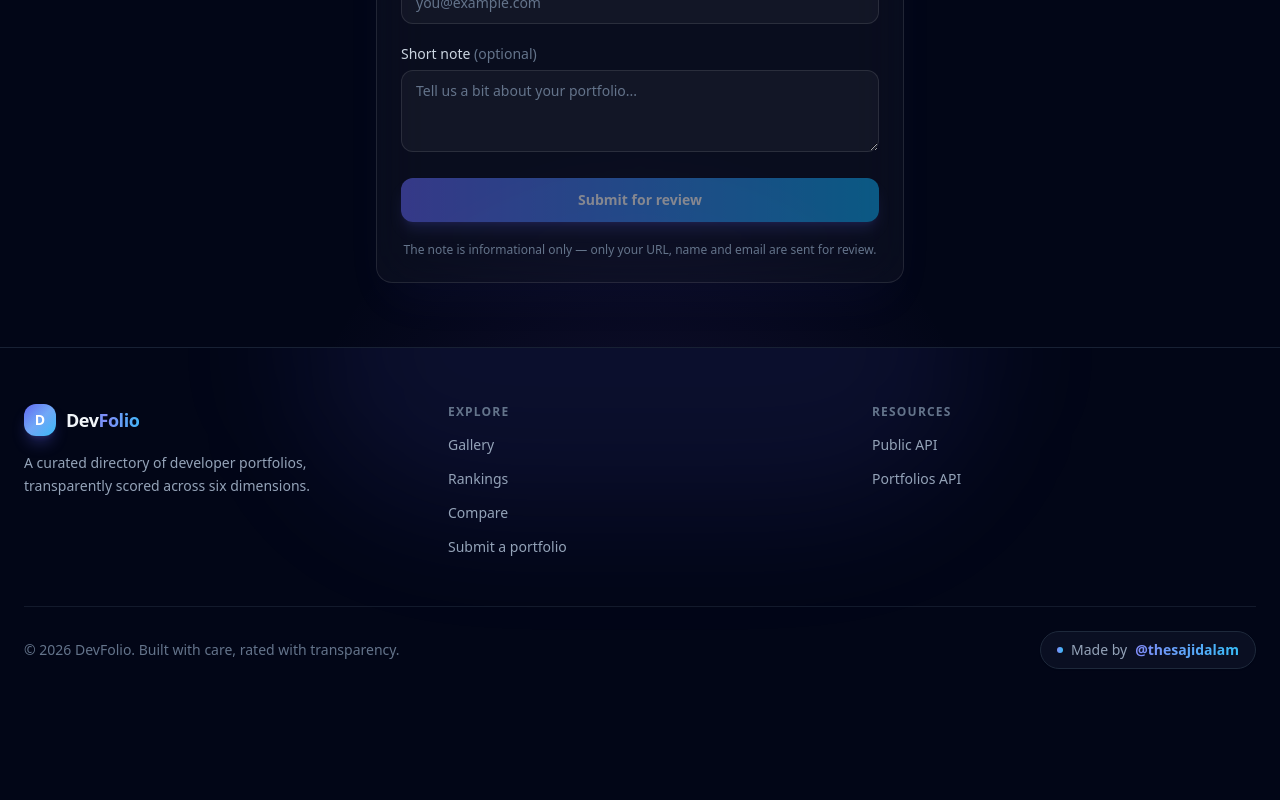
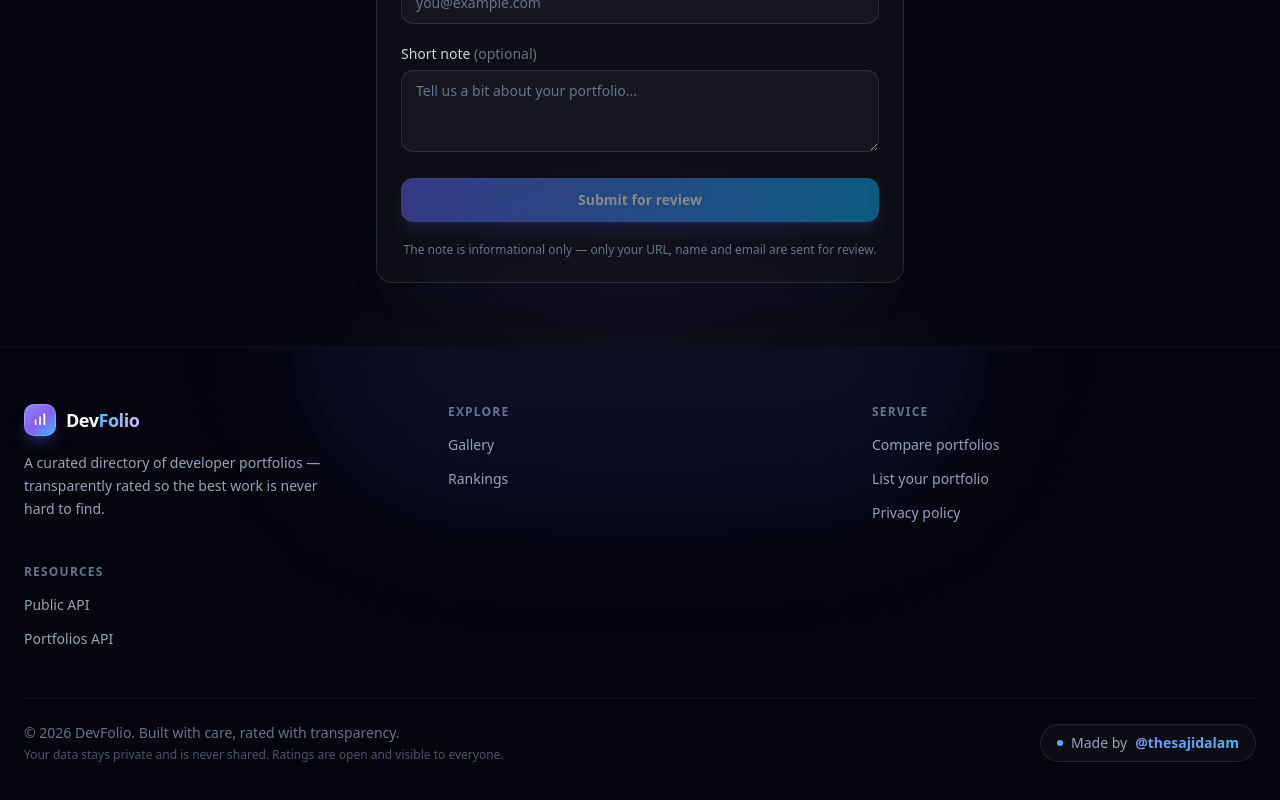
Before and after one commit to thesajidalam/developer-portfolio, a Next.js app: page /submit in a window 1280 px wide. Shown: the part 486-1286 px from the top of the page. Before the commit the page ends 1211 px from the top, so only its background shows below. Built offline with nearby package versions, Linux system fonts and the light colour scheme; no server answers.

Commit message:
refine: premium world-class scheme, themed dropdowns, real top-portfolio hero, privacy policy, no-scroll pagination

```diff
--- a/src/app/globals.css
+++ b/src/app/globals.css
@@ -3,10 +3,11 @@
 @tailwind utilities;
 
 :root {
-  --background: #060914;
-  --foreground: #f1f5f9;
-  --indigo: #6366f1;
-  --sky: #38bdf8;
+  --background: #06070f;
+  --foreground: #f4f6fb;
+  color-scheme: dark;
+  --indigo: #7066ff;
+  --sky: #22d3ee;
 }
 
 * {
@@ -29,34 +30,63 @@ body {
   overflow-x: hidden;
 }
 
-/* ---- premium scrollbar ------------------------------------------------ */
+/* ---- theme native form controls (fixes white dropdowns) ----------------- */
+select,
+input,
+textarea {
+  color-scheme: dark;
+}
+select option,
+select optgroup {
+  background-color: #0b1020;
+  color: #e7ecf7;
+}
+select option:disabled {
+  color: #64748b;
+}
+
+/* ---- premium focus rings -------------------------------------------------- */
+:focus-visible {
+  outline: 2px solid rgb(112 102 255 / 0.7);
+  outline-offset: 2px;
+  border-radius: 4px;
+}
+a:focus-visible,
+button:focus-visible,
+input:focus-visible,
+select:focus-visible,
+textarea:focus-visible {
+  outline-color: rgb(34 211 238 / 0.6);
+}
+
+/* ---- premium scrollbar -------------------------------------------------- */
 ::-webkit-scrollbar {
   width: 10px;
   height: 10px;
 }
 ::-webkit-scrollbar-track {
-  background: #0b1020;
+  background: #0a0e1a;
 }
 ::-webkit-scrollbar-thumb {
-  background: linear-gradient(180deg, rgb(99 102 241 / 0.6), rgb(56 189 248 / 0.5));
+  background: linear-gradient(180deg, rgb(112 102 255 / 0.65), rgb(34 211 238 / 0.5));
   border-radius: 999px;
-  border: 2px solid #0b1020;
+  border: 2px solid #0a0e1a;
 }
 ::-webkit-scrollbar-thumb:hover {
-  background: linear-gradient(180deg, rgb(99 102 241 / 0.85), rgb(56 189 248 / 0.7));
+  background: linear-gradient(180deg, rgb(112 102 255 / 0.9), rgb(34 211 238 / 0.7));
 }
 ::selection {
-  background: rgb(99 102 241 / 0.4);
+  background: rgb(112 102 255 / 0.4);
   color: #fff;
 }
 
-/* ---- ambient aurora background ---------------------------------------- */
+/* ---- ambient aurora background ------------------------------------------- */
 @layer utilities {
   .bg-aurora {
     background:
-      radial-gradient(900px circle at 12% -10%, rgb(99 102 241 / 0.22), transparent 42%),
-      radial-gradient(1000px circle at 95% -5%, rgb(56 189 248 / 0.16), transparent 45%),
-      radial-gradient(700px circle at 50% 120%, rgb(139 92 246 / 0.10), transparent 50%);
+      radial-gradient(900px circle at 12% -10%, rgb(112 102 255 / 0.22), transparent 42%),
+      radial-gradient(1000px circle at 95% -5%, rgb(34 211 238 / 0.14), transparent 45%),
+      radial-gradient(700px circle at 50% 120%, rgb(167 139 250 / 0.10), transparent 50%);
   }
 
   .bg-grid {
@@ -69,7 +99,7 @@ body {
   }
 }
 
-/* ---- cinematic entrance animations ------------------------------------- */
+/* ---- cinematic entrance animations --------------------------------------- */
 @layer utilities {
   .animate-hero {
     animation: heroIn 0.9s cubic-bezier(0.16, 1, 0.3, 1) both;
@@ -94,7 +124,7 @@ body {
   }
 }
 
-/* ---- scroll reveal ------------------------------------------------------ */
+/* ---- scroll reveal -------------------------------------------------------- */
 .reveal {
   opacity: 0;
   transform: translateY(26px);
@@ -106,16 +136,16 @@ body {
   transform: translateY(0);
 }
 
-/* ---- premium interactive surfaces ---------------------------------------- */
+/* ---- premium interactive surfaces ------------------------------------------ */
 @layer utilities {
   .glass {
-    background: rgb(15 23 42 / 0.55);
+    background: rgb(11 16 32 / 0.55);
     backdrop-filter: blur(16px) saturate(140%);
     -webkit-backdrop-filter: blur(16px) saturate(140%);
     border: 1px solid rgb(148 163 184 / 0.12);
   }
   .glass-strong {
-    background: rgb(10 15 30 / 0.78);
+    background: rgb(8 11 22 / 0.78);
     backdrop-filter: blur(20px) saturate(150%);
     -webkit-backdrop-filter: blur(20px) saturate(150%);
     border: 1px solid rgb(148 163 184 / 0.14);
@@ -124,19 +154,19 @@ body {
 
 /* animated gradient text */
 .text-gradient {
-  background: linear-gradient(90deg, #818cf8, #38bdf8, #818cf8);
-  background-size: 200% auto;
+  background: linear-gradient(90deg, #a5b4fc, #38bdf8, #c4b5fd, #a5b4fc);
+  background-size: 300% auto;
   -webkit-background-clip: text;
   background-clip: text;
   color: transparent;
-  animation: gradientMove 6s linear infinite;
+  animation: gradientMove 8s linear infinite;
 }
 @keyframes gradientMove {
   0% { background-position: 0% center; }
-  100% { background-position: 200% center; }
+  100% { background-position: 300% center; }
 }
 
-/* ---- shine sweep on buttons/cards ---------------------------------------- */
+/* ---- shine sweep on buttons/cards ------------------------------------------ */
 .shine {
   position: relative;
   overflow: hidden;
@@ -154,7 +184,6 @@ body {
   transform: translateX(120%);
 }
 
-/* soft breathing glow used on hero orbs / primary CTAs */
 @keyframes floatSlow {
   0%, 100% { transform: translateY(0) translateX(0); }
   33% { transform: translateY(-22px) translateX(16px); }
@@ -172,7 +201,6 @@ body {
   animation: pulseGlow 5s ease-in-out infinite;
 }
 
-/* shimmer skeleton */
 @keyframes shimmer {
   0% { background-position: -400px 0; }
   100% { background-position: 400px 0; }
@@ -183,7 +211,7 @@ body {
   animation: shimmer 1.6s linear infinite;
 }
 
-/* respectful of users who prefer reduced motion ---------------------------- */
+/* respectful of users who prefer reduced motion ------------------------------ */
 @media (prefers-reduced-motion: reduce) {
   html {
     scroll-behavior: auto;
--- a/src/app/layout.tsx
+++ b/src/app/layout.tsx
@@ -29,7 +29,7 @@ export const metadata: Metadata = {
 }
 
 export const viewport: Viewport = {
-  themeColor: '#0f172a',
+  themeColor: '#06070f',
   width: 'device-width',
   initialScale: 1,
 }
@@ -37,7 +37,7 @@ export const viewport: Viewport = {
 export default function RootLayout({ children }: { children: React.ReactNode }) {
   return (
     <html lang="en">
-      <body className="min-h-screen bg-slate-950 text-slate-100 antialiased">
+      <body className="min-h-screen bg-[#06070f] text-slate-100 antialiased">
         <Navbar />
         <main className="flex min-h-[calc(100vh-10rem)] flex-col">{children}</main>
         <Footer />
--- /dev/null
+++ b/src/app/privacy/page.tsx
@@ -0,0 +1,92 @@
+import type { Metadata } from 'next'
+import Link from 'next/link'
+
+export const metadata: Metadata = {
+  title: 'Privacy policy',
+  description:
+    'How DevFolio handles your data — private by default, transparent by design.',
+}
+
+const sections = [
+  {
+    title: 'What we store',
+    body: 'When you submit a portfolio, we store the details you provide — your name, the URL of your portfolio, and any optional contact details — so that your listing can be created and kept up to date. We store the minimum needed to run the directory, and nothing more.',
+  },
+  {
+    title: 'Ratings are public — your details are not',
+    body: 'Scores, ranks and computed metrics are shown openly on DevFolio because transparency is the heart of the service — anyone can see how a rating was reached. Your private details, however, are never published and are only ever used to manage your listing.',
+  },
+  {
+    title: 'Your data is never sold',
+    body: 'We do not sell, rent, or trade your personal information with anyone. Full stop. DevFolio has no advertising platform and no data brokers, and we keep it that way by design.',
+  },
+  {
+    title: 'Security & storage',
+    body: 'Your information is stored securely with industry-standard access controls and encrypted in transit. Access is limited to the minimum required to operate the service.',
+  },
+  {
+    title: 'Your control',
+    body: 'You can update a submitted listing at any time, and you may request that your portfolio and its associated data be removed from the directory whenever you wish.',
+  },
+  {
+    title: 'Contact',
+    body: 'If you have any questions about how DevFolio protects your data, reach out through the GitHub profile linked in the footer — we respond promptly.',
+  },
+]
+
+export default function PrivacyPolicyPage() {
+  return (
+    <section className="relative overflow-hidden bg-aurora">
+      <div className="pointer-events-none absolute inset-0 bg-grid" />
+      <div className="relative mx-auto max-w-3xl px-4 py-20 sm:px-6 sm:py-28">
+        <p className="animate-hero mb-3 text-xs font-semibold uppercase tracking-[0.25em] text-sky-400">
+          Privacy policy
+        </p>
+        <h1 className="animate-hero delay-1 text-3xl font-bold tracking-tight text-white sm:text-5xl">
+          Private by default.
+          <br />
+          <span className="text-gradient">Transparent by design.</span>
+        </h1>
+        <p className="animate-hero delay-2 mt-5 max-w-xl text-base leading-relaxed text-slate-400">
+          DevFolio is built on a simple promise: your information stays safe and
+          never leaves the service. Our ratings are open to everyone, but your
+          personal details are always yours.
+        </p>
+
+        <div className="animate-hero delay-3 mt-12 space-y-5">
+          {sections.map((s, i) => (
+            <div
+              key={s.title}
+              className="glass rounded-2xl p-6 transition-colors hover:border-indigo-500/30 sm:p-7"
+            >
+              <div className="flex items-start gap-4">
+                <span className="mt-0.5 flex h-7 w-7 shrink-0 items-center justify-center rounded-lg bg-gradient-to-br from-indigo-500 to-sky-400 text-xs font-bold text-white">
+                  {i + 1}
+                </span>
+                <div>
+                  <h2 className="text-lg font-semibold text-white">{s.title}</h2>
+                  <p className="mt-2 text-sm leading-relaxed text-slate-400">{s.body}</p>
+                </div>
+              </div>
+            </div>
+          ))}
+        </div>
+
+        <div className="animate-hero delay-4 mt-12 flex flex-wrap items-center gap-4">
+          <Link
+            href="/submit"
+            className="shine rounded-lg bg-gradient-to-r from-indigo-500 to-sky-500 px-5 py-2.5 text-sm font-semibold text-white shadow-lg shadow-indigo-500/25 transition-all hover:scale-[1.03] hover:shadow-xl active:scale-95"
+          >
+            Add your portfolio
+          </Link>
+          <Link
+            href="/"
+            className="rounded-lg border border-white/10 bg-white/[0.03] px-5 py-2.5 text-sm font-medium text-slate-300 transition-colors hover:border-indigo-500/50 hover:text-white"
+          >
+            ← Back to gallery
+          </Link>
+        </div>
+      </div>
+    </section>
+  )
+}
--- a/src/app/rankings/page.tsx
+++ b/src/app/rankings/page.tsx
@@ -110,6 +110,7 @@ export default async function RankingsPage({
           {page > 1 ? (
             <Link
               href={`/rankings?page=${page - 1}`}
+              scroll={false}
               className="rounded-lg border border-white/10 bg-white/[0.03] px-4 py-2 text-sm font-medium text-slate-300 transition-colors hover:border-indigo-500/50 hover:text-white"
             >
               ← Previous
@@ -122,6 +123,7 @@ export default async function RankingsPage({
           {page < result.meta.totalPages ? (
             <Link
               href={`/rankings?page=${page + 1}`}
+              scroll={false}
               className="shine rounded-lg bg-gradient-to-r from-indigo-500 to-sky-500 px-4 py-2 text-sm font-semibold text-white shadow-lg shadow-indigo-500/25 transition-all hover:scale-[1.03] hover:shadow-xl hover:shadow-indigo-500/40 active:scale-95"
             >
               Next →
--- a/src/components/Footer.tsx
+++ b/src/components/Footer.tsx
@@ -7,8 +7,14 @@ const cols: { title: string; links: { href: string; label: string }[] }[] = [
     links: [
       { href: '/', label: 'Gallery' },
       { href: '/rankings', label: 'Rankings' },
-      { href: '/compare', label: 'Compare' },
-      { href: '/submit', label: 'Submit a portfolio' },
+    ],
+  },
+  {
+    title: 'Service',
+    links: [
+      { href: '/compare', label: 'Compare portfolios' },
+      { href: '/submit', label: 'List your portfolio' },
+      { href: '/privacy', label: 'Privacy policy' },
     ],
   },
   {
@@ -22,14 +28,15 @@ const cols: { title: string; links: { href: string; label: string }[] }[] = [
 
 export function Footer() {
   return (
-    <footer className="relative overflow-hidden border-t border-slate-800/80 bg-slate-950">
+    <footer className="relative overflow-hidden border-t border-white/5 bg-[#04050d]">
       <div className="pointer-events-none absolute -top-40 left-1/2 h-80 w-[42rem] -translate-x-1/2 rounded-full bg-indigo-500/10 blur-3xl" />
+      <div className="pointer-events-none absolute -bottom-32 right-0 h-72 w-96 rounded-full bg-sky-500/8 blur-3xl" />
       <div className="relative mx-auto max-w-7xl px-4 py-14 sm:px-6">
         <div className="grid gap-10 sm:grid-cols-3">
           <div className="space-y-4">
             <Logo />
             <p className="max-w-xs text-sm leading-relaxed text-slate-400">
-              A curated directory of developer portfolios, transparently scored across six dimensions.
+              A curated directory of developer portfolios — transparently rated so the best work is never hard to find.
             </p>
           </div>
           {cols.map((col) => (
@@ -53,13 +60,18 @@ export function Footer() {
             </div>
           ))}
         </div>
-        <div className="mt-12 flex flex-col items-center justify-between gap-4 border-t border-slate-800/60 pt-6 text-sm text-slate-500 sm:flex-row">
-          <p>© {new Date().getFullYear()} DevFolio. Built with care, rated with transparency.</p>
+        <div className="mt-12 flex flex-col items-center justify-between gap-4 border-t border-white/5 pt-6 text-sm text-slate-500 sm:flex-row">
+          <div className="flex flex-col items-center gap-1 sm:items-start">
+            <p>© {new Date().getFullYear()} DevFolio. Built with care, rated with transparency.</p>
+            <p className="text-xs text-slate-600">
+              Your data stays private and is never shared. Ratings are open and visible to everyone.
+            </p>
+          </div>
           <a
             href="https://github.com/thesajidalam"
             target="_blank"
             rel="noopener noreferrer"
-            className="group inline-flex items-center gap-2 rounded-full border border-slate-800 bg-slate-900/60 px-4 py-2 text-sm font-medium text-slate-300 shadow-sm transition-all hover:-translate-y-0.5 hover:border-indigo-500/50 hover:text-white hover:shadow-lg hover:shadow-indigo-500/10"
+            className="group inline-flex items-center gap-2 rounded-full border border-white/10 bg-white/[0.03] px-4 py-2 text-sm font-medium text-slate-300 shadow-sm transition-all hover:-translate-y-0.5 hover:border-indigo-500/50 hover:text-white hover:shadow-lg hover:shadow-indigo-500/10"
           >
             <span className="h-1.5 w-1.5 rounded-full bg-gradient-to-r from-indigo-400 to-sky-400 transition-transform group-hover:scale-125" />
             <span className="text-slate-400">Made by</span>
--- a/src/components/Logo.tsx
+++ b/src/components/Logo.tsx
@@ -3,12 +3,25 @@ import { cn } from '@/lib/utils'
 
 export function Logo({ className }: { className?: string }) {
   return (
-    <Link href="/" className={cn('group inline-flex items-center gap-2.5', className)}>
-      <span className="relative flex h-8 w-8 items-center justify-center overflow-hidden rounded-xl bg-gradient-to-br from-indigo-500 to-sky-400 text-sm font-bold text-white shadow-lg shadow-indigo-500/30 transition-transform duration-300 group-hover:scale-110 group-hover:rotate-3">
-        <span className="absolute inset-0 bg-gradient-to-br from-indigo-400/0 via-white/20 to-transparent" />
-        <span className="relative">D</span>
+    <Link
+      href="/"
+      className={cn('group inline-flex items-center gap-2.5', className)}
+      aria-label="DevFolio — curated developer portfolios, rated with transparency"
+    >
+      <span className="relative flex h-8 w-8 items-center justify-center overflow-hidden rounded-[10px] bg-gradient-to-br from-indigo-500 via-violet-500 to-sky-400 text-white shadow-lg shadow-indigo-500/30 ring-1 ring-inset ring-white/20 transition-transform duration-300 group-hover:scale-110 group-hover:-rotate-3">
+        <span className="absolute inset-0 bg-gradient-to-br from-white/25 via-transparent to-transparent" />
+        <svg
+          viewBox="0 0 24 24"
+          fill="none"
+          className="relative h-[18px] w-[18px]"
+          aria-hidden="true"
+        >
+          <rect x="5" y="11" width="2.4" height="8" rx="1.2" fill="currentColor" fillOpacity="0.85" />
+          <rect x="10.8" y="7" width="2.4" height="12" rx="1.2" fill="currentColor" fillOpacity="0.95" />
+          <rect x="16.6" y="3" width="2.4" height="16" rx="1.2" fill="currentColor" />
+        </svg>
       </span>
-      <span className="text-lg font-bold tracking-tight">
+      <span className="text-lg font-bold tracking-tight text-white">
         Dev<span className="text-gradient">Folio</span>
       </span>
     </Link>
```
Also changed, not shown: src/app/page.tsx (+45 -15 lines).
